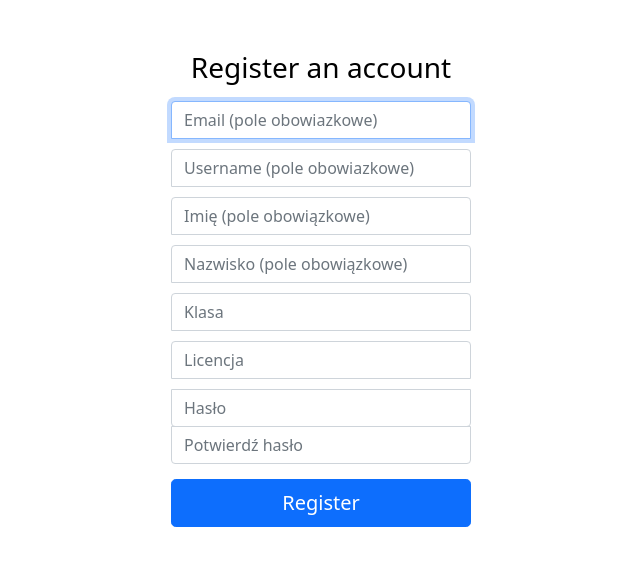
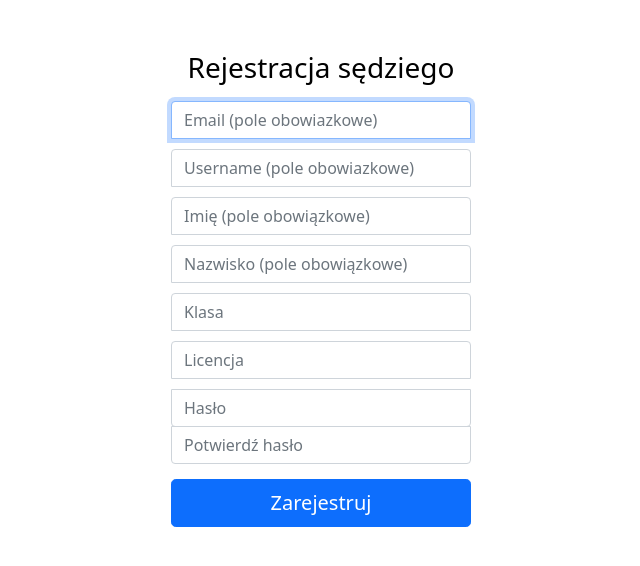
Before and after one commit to macieklazarz/zawody_strzeleckie, a Django app: page /uzytkownicy/register_sedzia/1 in a window 1280 px wide. Shown: the part 60-626 px from the top of the page, without its empty margins (319-959 px from the left). Run offline with Django 4.2, Linux system fonts and the light colour scheme; data comes from the database, SQL or seed files in the repository; both versions use the stored data as it was after the commit; some libraries are stand-ins or nearby versions.

Commit message:
20220125

```diff
--- a/uzytkownicy/templates/account/register.html
+++ b/uzytkownicy/templates/account/register.html
@@ -41,7 +41,7 @@
 
 </style>
 <form class="form-signin" method="post">{% csrf_token %}
-    <h1 class="h3 mb-3 fw-normal">Register an account</h1>
+    <h1 class="h3 mb-3 fw-normal">Rejestracja użytkownika</h1>
       <input type="email" name="email" id="inputEmail" class="form-control"  placeholder="Email (pole obowiazkowe)" required autofocus>
       <input type="text" name="username" id="inputUsername" class="form-control"  placeholder="Username (pole obowiazkowe)" required>
       <input type="text" name="imie" id="inputImie" class="form-control"  placeholder="Imię (pole obowiązkowe)" required>
--- a/uzytkownicy/templates/account/register_sedzia.html
+++ b/uzytkownicy/templates/account/register_sedzia.html
@@ -41,7 +41,7 @@
 
 </style>
 <form class="form-signin" method="post">{% csrf_token %}
-    <h1 class="h3 mb-3 fw-normal">Register an account</h1>
+    <h1 class="h3 mb-3 fw-normal">Rejestracja sędziego</h1>
       <input type="email" name="email" id="inputEmail" class="form-control"  placeholder="Email (pole obowiazkowe)" required autofocus>
       <input type="text" name="username" id="inputUsername" class="form-control"  placeholder="Username (pole obowiazkowe)" required>
       <input type="text" name="imie" id="inputImie" class="form-control"  placeholder="Imię (pole obowiązkowe)" required>
@@ -67,6 +67,6 @@
   <script src='https://www.google.com/recaptcha/api.js'></script>
 <div class="g-recaptcha" data-sitekey="6LdlCvIdAAAAADUy--NINmX-DYBtkD5T6aOzNP4I"></div>
 
-    <button class="w-100 btn btn-lg btn-primary" type="submit">Register</button>
+    <button class="w-100 btn btn-lg btn-primary" type="submit">Zarejestruj</button>
  </form>
 {% endblock content%}
--- a/zawody_strzeleckie/settings.py
+++ b/zawody_strzeleckie/settings.py
@@ -126,7 +126,7 @@ DEFAULT_FROM_EMAIL = 'zawodyreset@mail.com'
 SERVER_EMAIL = 'tuzownia@gmail.com'
 EMAIL_HOST = 'smtp.gmail.com'
 EMAIL_HOST_USER = 'tuzownia@gmail.com'
-EMAIL_HOST_PASSWORD = 'Tuzownia123!@#'
+EMAIL_HOST_PASSWORD = 'qapl12!@'
 EMAIL_PORT = 587
 EMAIL_USE_TLS = True
 EMAIL_BACKEND = 'django.core.mail.backends.smtp.EmailBackend'
```
Also changed, not shown: db.sqlite3.
